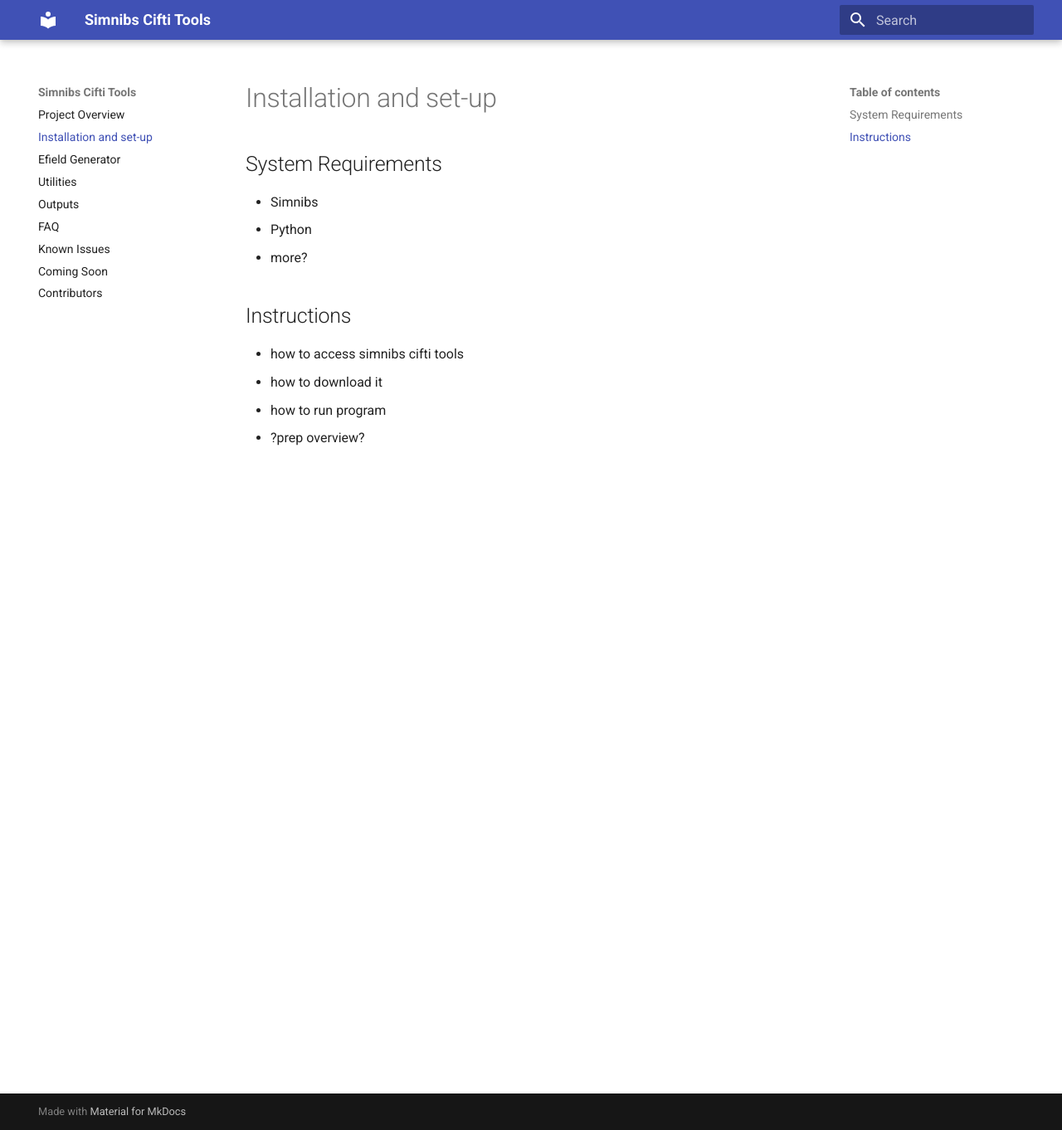
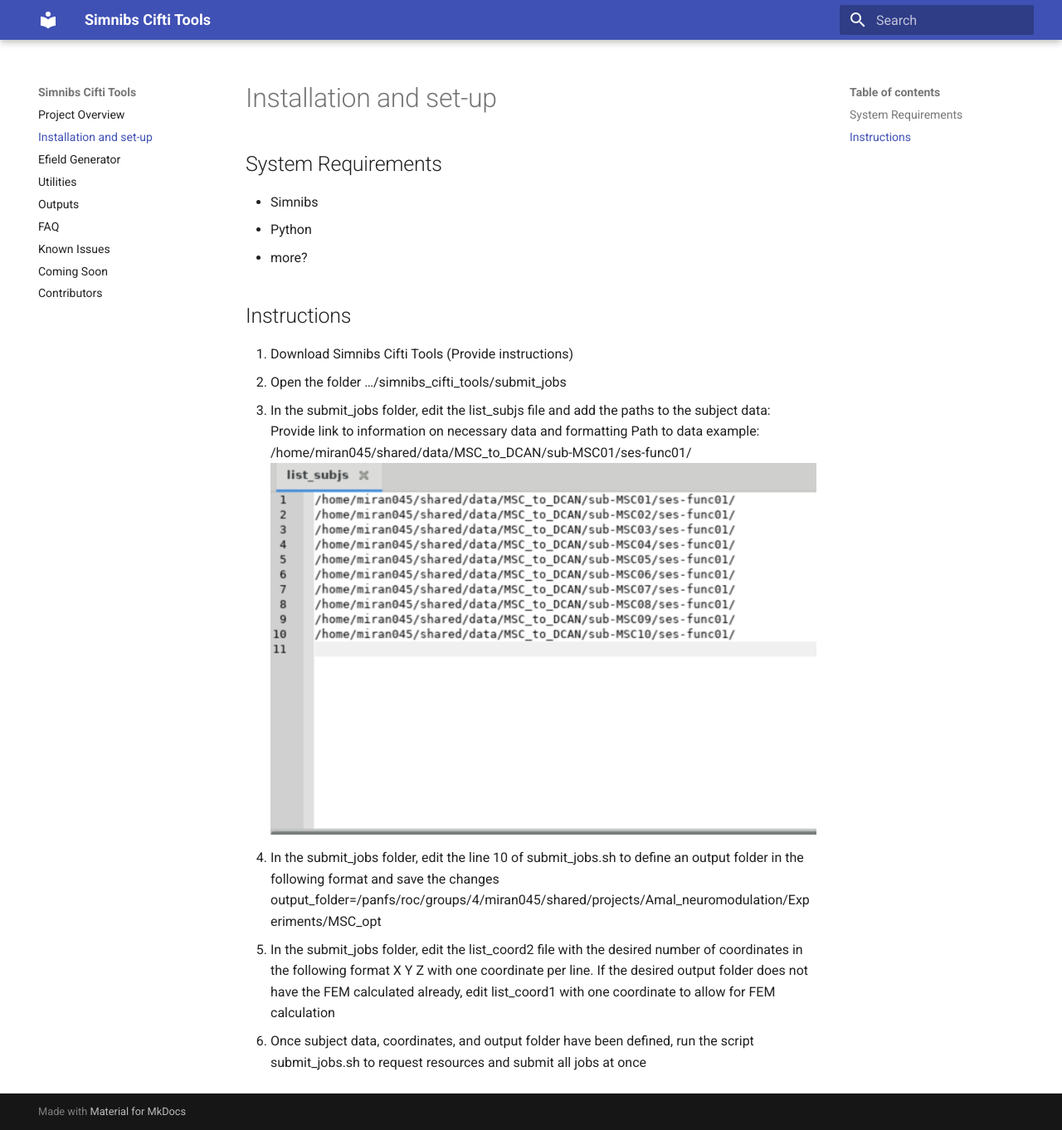
Before and after one commit to DCAN-Labs/simnibs_cifti_tools_RTD2, an MkDocs documentation site: the page built from docs/Installation and set-up.md, in a window 1280 px wide and 1362 px high. Shown: the whole window at 83% size. Built offline with MkDocs 1.6.1 and Material for MkDocs 9.7.7, drawn with Linux system fonts in a browser that asks for light colours.

Commit message:
Update Installation and set-up.md

```diff
--- a/docs/Installation and set-up.md
+++ b/docs/Installation and set-up.md
@@ -4,7 +4,9 @@
 - more?
 
 ## Instructions
-- how to access simnibs cifti tools
-- how to download it
-- how to run program
-- ?prep overview?
+1. Download Simnibs Cifti Tools (Provide instructions)
+2. Open the folder …/simnibs_cifti_tools/submit_jobs
+3. In the submit_jobs folder, edit the list_subjs file and add the paths to the subject data: Provide link to information on necessary data and formatting Path to data example: /home/miran045/shared/data/MSC_to_DCAN/sub-MSC01/ses-func01/ ![Path to Data Example](subjectdata_image.png)
+5. In the submit_jobs folder, edit the line 10 of submit_jobs.sh to define an output folder in the following format and save the changes output_folder=/panfs/roc/groups/4/miran045/shared/projects/Amal_neuromodulation/Experiments/MSC_opt
+6. In the submit_jobs folder, edit the list_coord2 file with the desired number of coordinates in the following format X Y Z with one coordinate per line. If the desired output folder does not have the FEM calculated already, edit list_coord1 with one coordinate to allow for FEM calculation
+7. Once subject data, coordinates, and output folder have been defined, run the script submit_jobs.sh to request resources and submit all jobs at once
```
